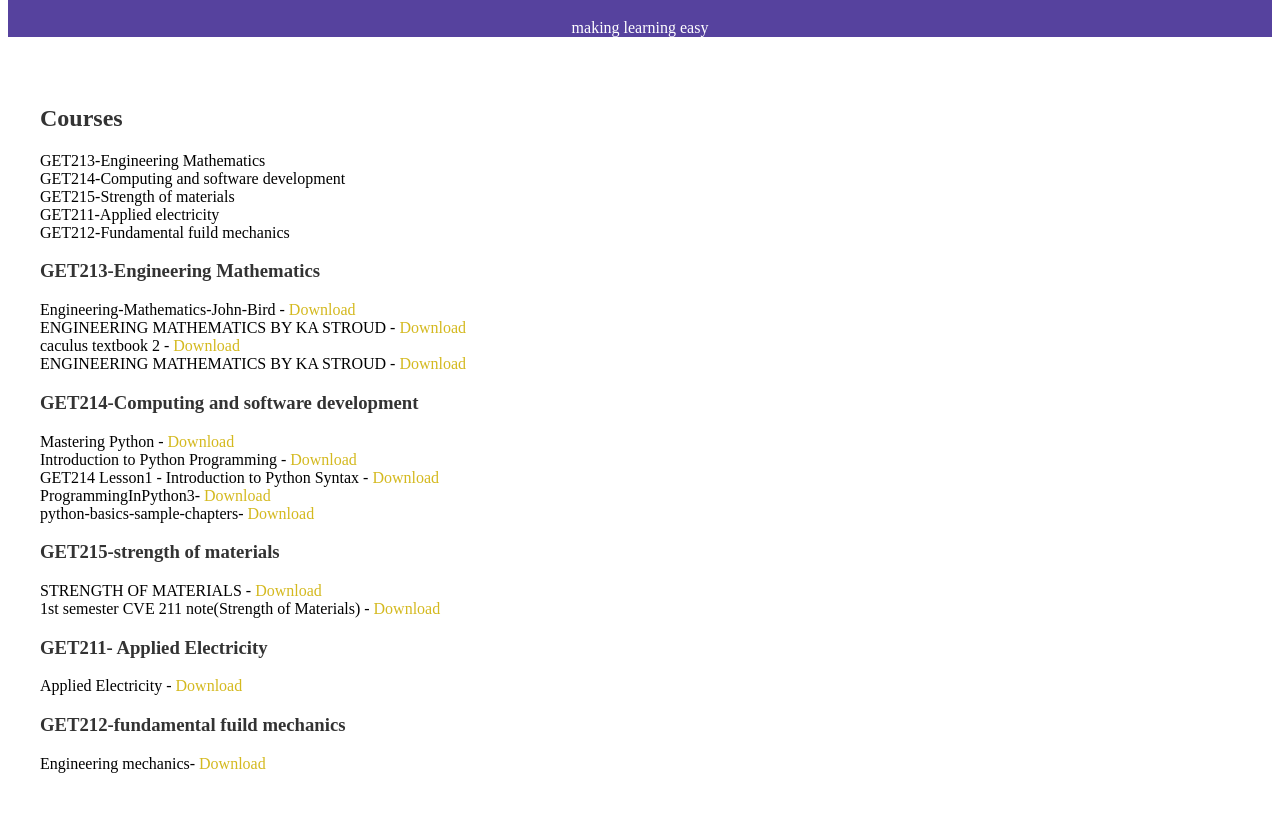
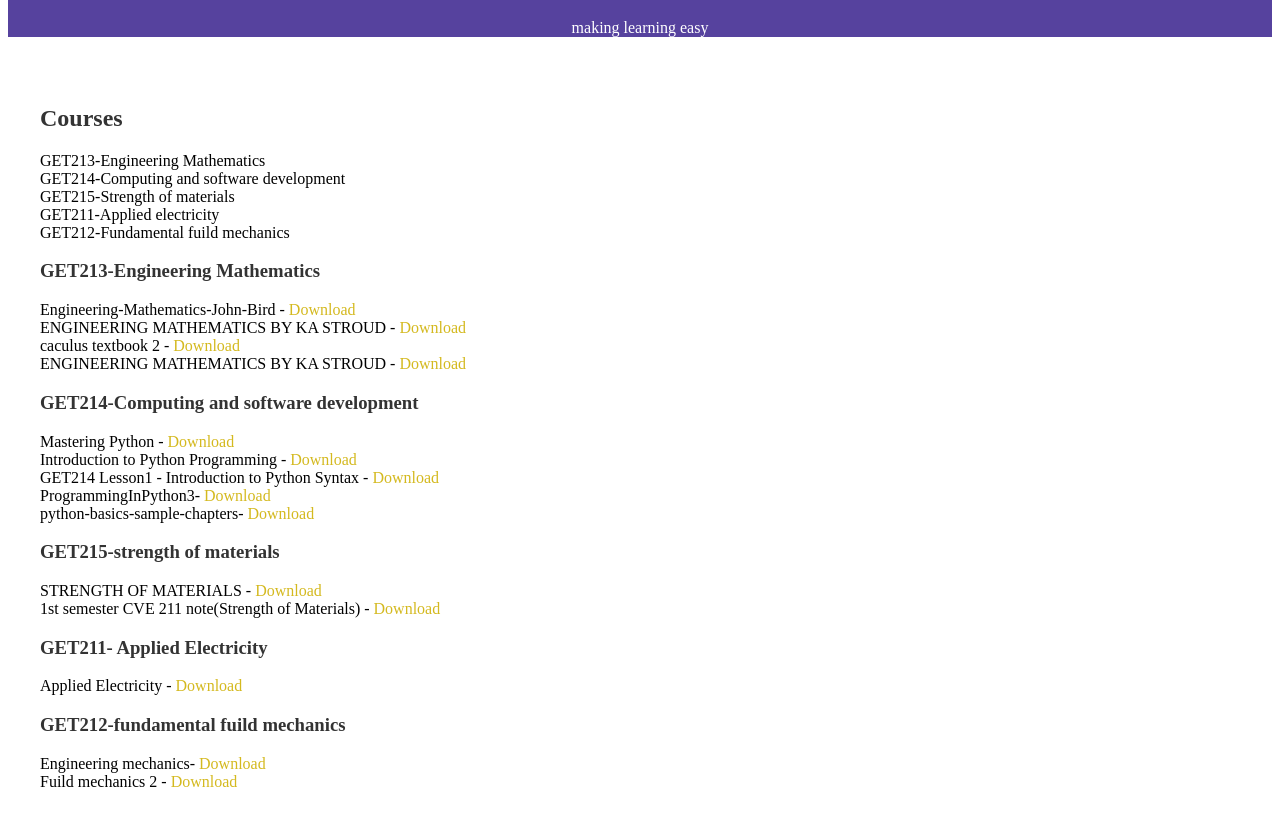
Before and after one commit to tonymech111/E-library-resource, a plain HTML site: page home.html in a window 1280 px wide. Shown: the part 64-890 px from the top of the page. Drawn offline with Linux system fonts and the light colour scheme.

Commit message:
Update home.html

```diff
--- a/home.html
+++ b/home.html
@@ -73,6 +73,8 @@
         <h3>GET212-fundamental fuild mechanics</h3>
         <ul>
             <li> Engineering mechanics- <a href="books/R S Khurmi - Engineering mechanics-S. CHAND & COMPANY LTD.pdf">Download</a></li>
+             <li>Fuild mechanics 2 - <a href="https://drive.google.com/file/d/1h2GESwglhhJI4b2-srQ8bXccyrdTVL6z/view?usp=drive_link">Download</a></li>
+</ul>
 </ul>
 
     </section>
```
